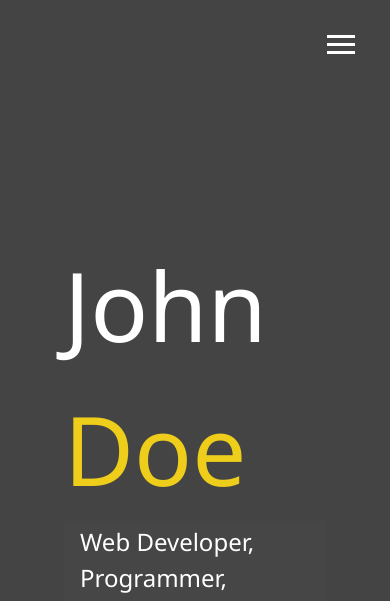
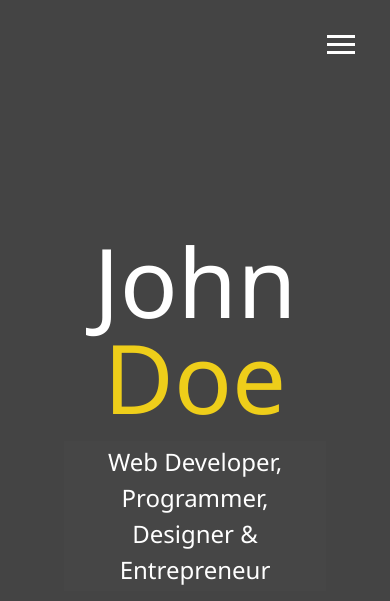
Before and after one commit to yaser-alazm/portfolio, a website: page dist/index.html in a window 390 px wide. Shown: the top 601 px of the page. Drawn offline with Linux system fonts and the light colour scheme.

Commit message:
Added media queries and made menu overlay responsive

```diff
--- a/scss/_config.scss
+++ b/scss/_config.scss
@@ -27,3 +27,25 @@ $background-opacity: 0.9;
     }
   }
 }
+
+//Media query mixins
+@mixin mediaSm {
+  @media screen and (max-width: 500px) {
+    @content;
+  }
+}
+@mixin mediaMd {
+  @media screen and (max-width: 768px) {
+    @content;
+  }
+}
+@mixin mediaLg {
+  @media screen and (min-width: 769px) and (max-width: 1170px) {
+    @content;
+  }
+}
+@mixin mediaXl {
+  @media screen and (min-width: 1171px) {
+    @content;
+  }
+}
--- /dev/null
+++ b/scss/_mobile.scss
@@ -0,0 +1,55 @@
+//Widescreens
+
+@include mediaXl {
+}
+//Desktops & Laptops
+
+@include mediaLg {
+}
+//Tablets & small laptops
+
+@include mediaMd {
+  main {
+    align-items: center;
+    text-align: center;
+    .lg-heading {
+      line-height: 1;
+      margin-bottom: 1rem;
+    }
+  }
+
+  ul.menu-nav,
+  div.menu-branding {
+    float: none;
+    width: 100%;
+    min-height: 0;
+
+    &.show {
+      transform: translate3d(0, 0, 0);
+    }
+  }
+
+  .menu-nav {
+    height: 75vh;
+    transform: translate3d(-100%, 0, 0);
+    font-size: 24px;
+  }
+
+  .menu-branding {
+    height: 25vh;
+    transform: translate3d(100%, 0, 0);
+
+    .portrait {
+      background: url("../img/portrait_small.jpg");
+      width: 150px;
+      height: 150px;
+    }
+  }
+}
+//Smartphones
+
+@include mediaSm {
+  main#home h1 {
+    margin-top: 10vh;
+  }
+}
--- a/scss/main.scss
+++ b/scss/main.scss
@@ -1,5 +1,6 @@
 @import "config";
 @import "menu";
+@import "mobile";
 
 //Global styles
 * {
```
Also changed, not shown: dist/css/main.css.
